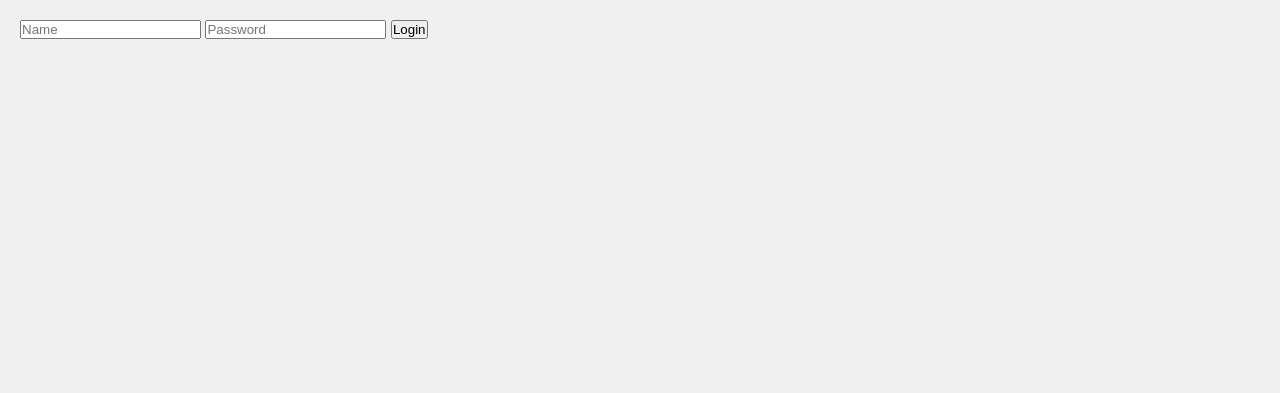
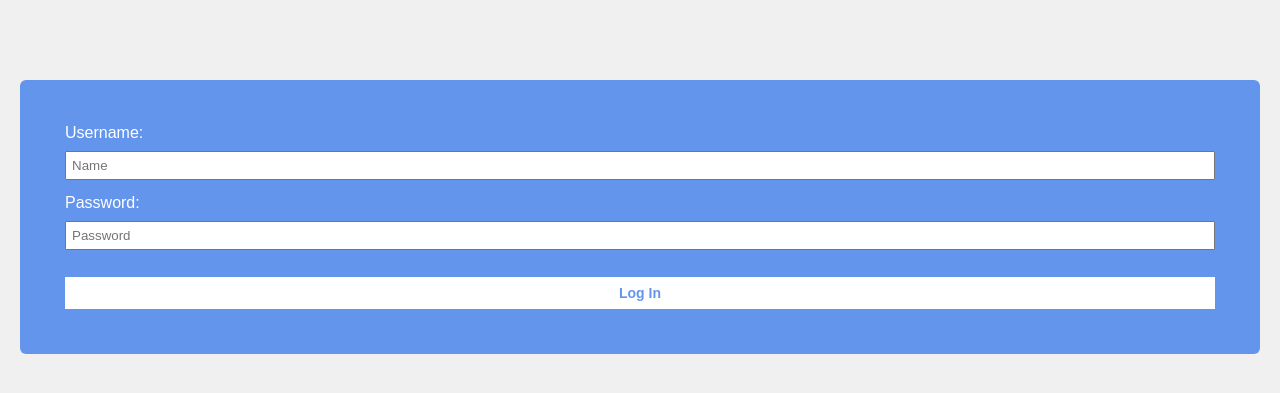
Before and after one commit to Irakli00/GRAPHdracula, a Flask app: page /login/ in a window 1280 px wide. Shown: the part 65-458 px from the top of the page. Run offline with Flask 3, Linux system fonts and the light colour scheme; some libraries are stand-ins or nearby versions.

Commit message:
practically done

```diff
--- a/src/static/css/global.css
+++ b/src/static/css/global.css
@@ -411,3 +411,44 @@ header .container a span {
   background-color: rgb(0, 89, 255);
   color: #fff;
 }
+
+#forsm {
+  background-color: var(--main-bg);
+  margin-top: 60px;
+  border-radius: 6px;
+  padding: 45px;
+}
+
+#form-text > #forsm form {
+  display: flex;
+  flex-direction: column;
+  gap: 15px;
+}
+
+#form-text > #forsm form div {
+  display: flex;
+  flex-direction: column;
+  gap: 10px;
+  color: #fff;
+}
+
+#form-text > #forsm form div input {
+  padding: 5px;
+}
+
+#form-text > #forsm form input[type="submit"] {
+  background-color: #fff;
+  color: var(--main-bg);
+  cursor: pointer;
+  font-weight: 600;
+  margin-top: 12px;
+  transition: all 0.2s ease;
+  border: none;
+  padding: 8px;
+  font-size: 1.4rem;
+}
+
+#form-text > #forsm form input[type="submit"]:hover {
+  background-color: rgb(0, 89, 255);
+  color: #fff;
+}
--- a/src/templates/auth/logIn.html
+++ b/src/templates/auth/logIn.html
@@ -24,9 +24,17 @@
       {% endif %}
       <div class="form-wrapper">
         <form method="POST">
-          {{form.hidden_tag()}} {{form.username(class = "form-control",
-          placeholder=form.username.label.text)}} {{form.password(class =
-          "form-control", placeholder=form.password.label.text)}}
+          {{form.hidden_tag()}}
+          <div>
+            <label for="user-username">Username: </label>
+            {{form.username(class = "form-control", id="user-username",
+            placeholder=form.username.label.text)}}
+          </div>
+          <div>
+            <label for="user-password">Password: </label>
+            {{form.password(class = "form-control",id="user-password",
+            placeholder=form.password.label.text)}}
+          </div>
           {{form.submit()}}
         </form>
       </div>
--- a/src/views/auth/forms.py
+++ b/src/views/auth/forms.py
@@ -8,7 +8,7 @@ from flask_wtf.file import FileField, FileAllowed
 class LogInForm(FlaskForm):
     username = StringField('Name', validators=[DataRequired()])
     password = PasswordField('Password', validators=[DataRequired()])
-    submit = SubmitField('Login')
+    submit = SubmitField('Log In')
 
 
 class SignUpForm(FlaskForm):
```
Also changed, not shown: src/database.db, src/static/upload/48791d1e159147ef80.jpeg (deleted), src/static/upload/82d0fa1466c441bfbe.jpeg (deleted).
